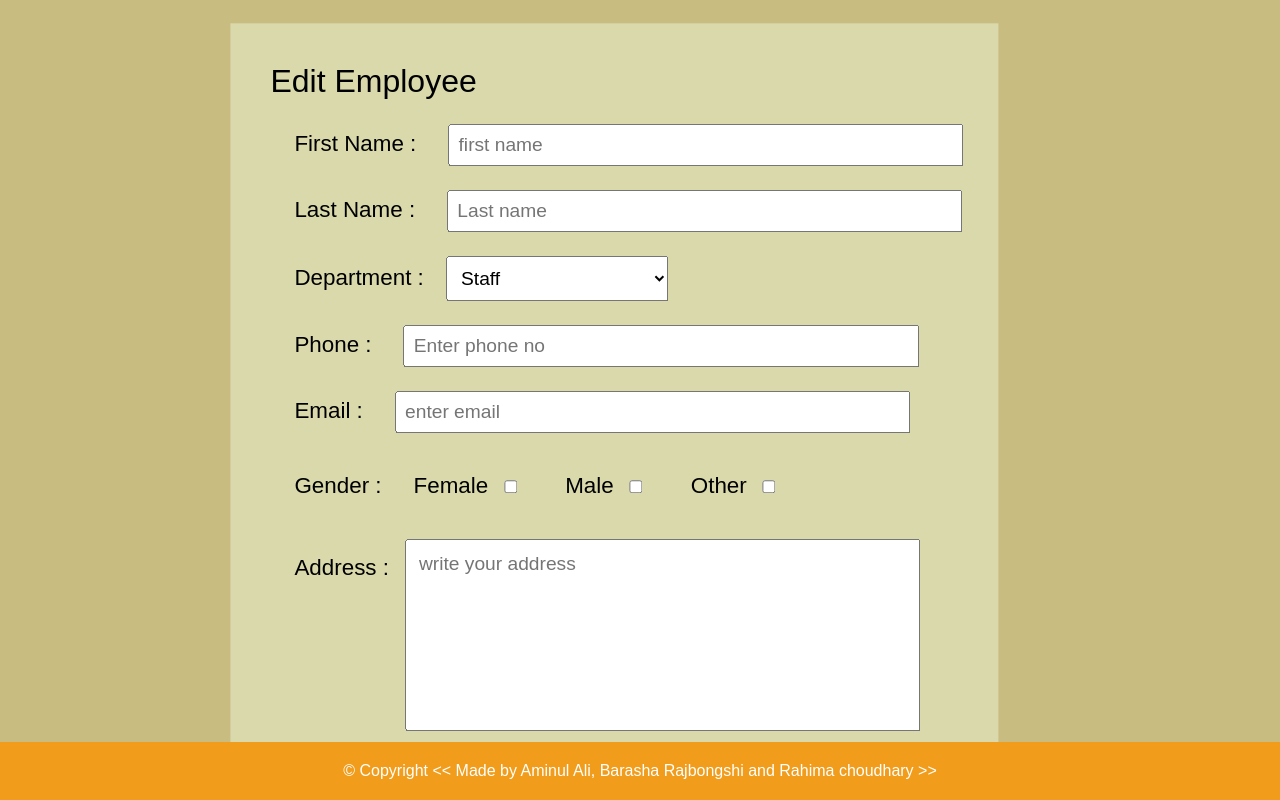
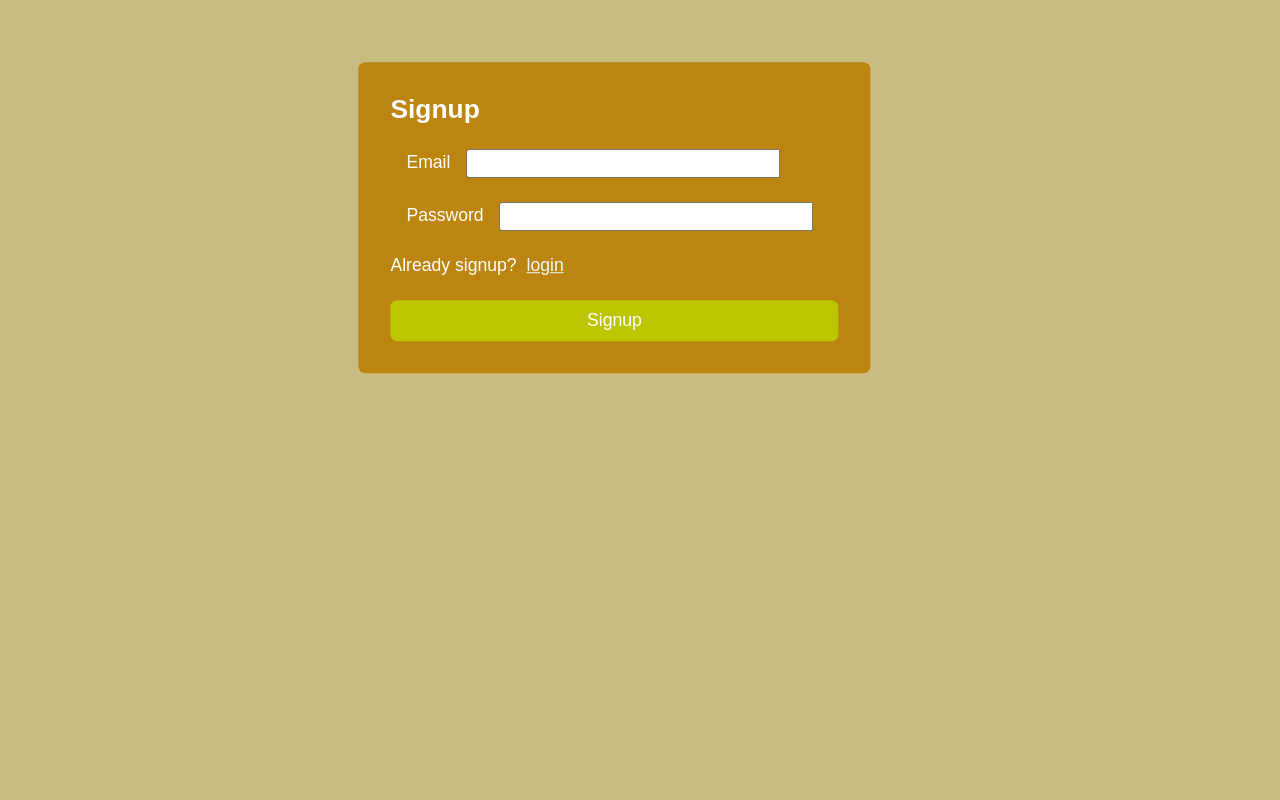
Before and after one commit to Aminul-123/employee-management-system, a React app: page /edit-details/1 in a window 1280 px wide. Built offline with nearby package versions, Linux system fonts and the light colour scheme; no server answers; the database is empty; the HTML template or start-up script is replaced by a standard one.

Commit message:
login functionality added

```diff
--- a/src/App.jsx
+++ b/src/App.jsx
@@ -1,16 +1,20 @@
-import React from 'react'
+import React, { useContext } from 'react'
 import { createBrowserRouter, RouterProvider } from 'react-router-dom'
 import Applayout from './components/Applayout'
 import Home from './components/Home'
 import AddDetails from './components/AddDetails'
 import EmployeeDetails from './components/EmployeeDetails'
 import EditDetailsForm from './components/EditDetailsForm'
+import Login from './auth/Login'
+import { AuthContext } from './context/FirebaseAuthProvider'
 
 function App() {
+  const {user} = useContext(AuthContext)
   const browserRouter = createBrowserRouter([
     {
       element : <Applayout />,
       children : [
+
         {
           path : '/',
           element : <Home />
@@ -30,7 +34,12 @@ function App() {
       ]
     }
   ])
+
+  if (user === null) {
+    return <Login />
+  }
   return (
+
     <RouterProvider router={browserRouter} />
   )
 }
--- /dev/null
+++ b/src/auth/Login.jsx
@@ -0,0 +1,78 @@
+import React, { useContext, useState } from 'react'
+import { AuthContext } from '../context/FirebaseAuthProvider';
+
+function Login() {
+  const {handleSignUp, handleSignIn} = useContext(AuthContext);
+  const [email, setEmail]  = useState('');
+  const [password, setPassword] = useState('');
+  const [showLogin , setShowLogin] = useState(false)
+
+ async function handleSignUpSubmit (e) {
+  try {
+
+    e.preventDefault();
+    await handleSignUp(email, password);
+
+     } catch (err) {
+    console.log(err)
+   }
+  }
+  function handleShowLogin () {
+    setShowLogin(true);
+  }
+  function handleShowSignUp () {
+    setShowLogin(false)
+  }
+
+  async function handleLoginSubmit (e) {
+    try {
+
+      e.preventDefault()
+      await handleSignIn(email, password);
+
+    } catch (err) {
+      console.log(err);
+    }
+
+  }
+  return (
+    <>
+
+
+    <form className='login-form'>
+        <h2> {showLogin ? 'Login' : 'Signup'} </h2>
+        <div>
+            <label htmlFor="email">Email</label>
+            <input type="email" name='email' required
+            onChange={(e) => setEmail(e.target.value)} />
+        </div>
+        <div>
+            <label htmlFor="password">Password</label>
+            <input type="password" required
+             onChange={(e) => setPassword(e.target.value)}/>
+        </div>
+        <p>Already <span>{showLogin ?  'logged in': 'signup' }? </span> {showLogin ? <span
+        onClick={handleShowSignUp}
+        className='auth-option'
+        >
+          {/* should open signup */}
+          SignUp
+        </span> : <span onClick={handleShowLogin}
+        className='auth-option'>
+          {/* should open login */}
+          login
+        </span> } </p>
+        {
+          showLogin ? (
+            <button onClick={handleLoginSubmit} className='sign-btn' >Login</button>
+          ) : (
+            <button onClick={handleSignUpSubmit} className='sign-btn' >Signup</button>
+
+          )
+        }
+    </form>
+    </>
+  )
+}
+
+export default Login
--- a/src/components/Applayout.jsx
+++ b/src/components/Applayout.jsx
@@ -20,11 +20,7 @@ function Applayout() {
   return (
     <>
     <Outlet />
-    <footer>
-        <p>
-          &copy; Copyright &lt;&lt; Made by <span>Aminul Ali, Barasha Rajbongshi and Rahima choudhary </span> &gt;&gt;
-        </p>
-    </footer>
+
     </>
   )
 }
--- /dev/null
+++ b/src/components/Footer.jsx
@@ -0,0 +1,15 @@
+import React from 'react'
+
+function Footer() {
+  return (
+    <>
+    <footer>
+        <p>
+          &copy; Copyright &lt;&lt; Made by <span>Aminul Ali, Barasha Rajbongshi and Rahima choudhary </span> &gt;&gt;
+        </p>
+    </footer>
+    </>
+  )
+}
+
+export default Footer
--- a/src/components/Home.jsx
+++ b/src/components/Home.jsx
@@ -3,6 +3,10 @@ import { Link } from 'react-router-dom';
 import Card from './Card';
 import { useFirebaseContext } from '../context/FirebaseContext';
 import {MoonLoader} from 'react-spinners'
+import Footer from './Footer';
+import { signOut } from 'firebase/auth';
+import { auth } from '../context/FirebaseAuthProvider';
+
 function Home() {
   const {data} = useFirebaseContext()
   const [name, setName] = useState('')
@@ -14,6 +18,7 @@ function Home() {
 
 
   return (
+    <>
     <div className="home">
       <div className='employee-heading'>
         <h2>🎑ALL EMPLOYEE CARDS🎑</h2>
@@ -23,6 +28,7 @@ function Home() {
        onChange={(e) => setName(e.target.value)}
        />
         </form>
+        <button onClick={() => signOut(auth)} className='btn btn-signout'>Signout</button>
       </div>
       <div className='all-cards'>
 
@@ -50,6 +56,8 @@ function Home() {
 
       </div>
     </div>
+    <Footer />
+    </>
   )
 }
 
--- /dev/null
+++ b/src/context/FirebaseAuthProvider.jsx
@@ -0,0 +1,54 @@
+import { createContext, useEffect, useState } from "react"
+import { getAuth, createUserWithEmailAndPassword, signInWithEmailAndPassword, onAuthStateChanged } from "firebase/auth";
+
+ export const AuthContext = createContext();
+
+export  const auth = getAuth();
+
+function FirebaseAuthProvider ({children}) {
+    const [user, setUser] = useState(null)
+
+    async function handleSignUp (email, password) {
+          try {
+
+            await createUserWithEmailAndPassword(auth, email, password)
+            .then((val) => {
+                alert(`WELCOME || SIGNUP SUCCESSFULL`);
+            })
+            .catch((err) => alert(`There is an error in Signup : ${err}`))
+        }
+        catch (error) {
+            console.log(error.message)
+        }
+    }
+
+    async function handleSignIn (email, password) {
+        try {
+            await signInWithEmailAndPassword(auth, email, password)
+            .then((val) => {
+                alert('WELCOME BACK || LOGIN SUCCESSFULL');
+            })
+            .catch((err) => {
+                throw new Error(err)
+            })
+        } catch (err) {
+            alert(err.message);
+        }
+    }
+
+
+    useEffect(() => {
+        onAuthStateChanged(auth, (_user) => {
+            if (_user) setUser(_user) ;
+            else setUser(null);
+        })
+    }, [])
+
+
+    return <AuthContext.Provider  value={{
+        handleSignUp, handleSignIn, user
+    }}>
+        {children}
+    </AuthContext.Provider>
+}
+export default FirebaseAuthProvider;
--- a/src/context/FirebaseContext.jsx
+++ b/src/context/FirebaseContext.jsx
@@ -35,12 +35,10 @@ function FirebaseProvider ({children}) {
           }
           getAllEmployee()
         }, [data?.length])
-// console.log(data.map((elem) => elem.ID))
 
 
     async function addEmployee (employee) {
-        const res = await addDoc(collection(firestore, 'add-employee'), employee )
-      //  console.log(res)
+        await addDoc(collection(firestore, 'add-employee'), employee )
     }
     return (
         <FirebaseContext.Provider value={{app, addEmployee, firestore , data, err}} >
--- a/src/index.css
+++ b/src/index.css
@@ -40,6 +40,16 @@ body {
   font-size: 1.7rem;
   font-weight: lighter;
 }
+.btn-signout {
+  background-color: #bdc004;
+  padding: 10px;
+  outline: none;
+  border: none;
+  color: rgb(255, 255, 255);
+  /* transform: translateX(12em); */
+  position: fixed;
+  right: 3rem;
+}
 .add-employee-link {
   padding: 10px;
   /* border: 1px solid #fcf3f3; */
@@ -52,6 +62,46 @@ body {
 .add-employee-link:hover {
   background-color: #ae0051e5;
   transition: all;
+}
+
+/* login and signup */
+.login-form {
+  height: 40%;
+  width: 40%;
+  background-color: #bb850f;
+  color: white;
+  border-radius: 7px;
+  display: flex;
+  flex-direction: column;
+  justify-content: center;
+  padding: 2rem;
+  font-size: 1.1rem;
+  transform: translate(70%, 20%);
+  /* align-items: center; */
+}
+.login-form input {
+  padding: 5px;
+  width: 70%;
+}
+.login-form .auth-option {
+  color: rgb(236, 251, 253);
+  text-decoration: underline;
+  cursor: pointer;
+  padding: 5px;
+  border-radius: 8px;
+}
+.login-form .auth-option:hover {
+  background-color: #06b3b3;
+  transition: all;
+}
+.login-form .sign-btn {
+  padding: 10px;
+  background-color: #bdc400;
+  color: white;
+  border: none;
+  border-radius: 7px;
+  cursor: pointer;
+  font-size: 1.1rem;
 }
 
 /* all cards */
@@ -232,23 +282,29 @@ footer {
 
 }
 
-@media screen and (max-width : 724px) {
-  .home > div > h2 {
-    font-size: 1rem;
-    width: 70%;
-  }
-  .home .employee-heading {
-    gap: 10px;
-  }
-  .all-cards {
-    transform: translateX(5rem);
-  }
-}
 
 @media screen and (max-width : 379px) {
+  /* smallest mobile device */
   .home > div > h2 {
     font-size: 13px;
     width: 50%;
+  }
+  .login-form {
+    /* width: 40%; */
+  width: 91%;
+  padding: 1rem;
+  font-size: 1rem;
+  transform: none;
+  /* align-items: center; */
+  margin: 8rem 1rem 1rem 1rem;
+
+  }
+  .login-form input {
+    width: 50%;
+  }
+  .btn-signout {
+    display: none;
+
   }
   .search {
     display: none;
@@ -373,8 +429,7 @@ and (max-width : 779px) {
     border-radius: 7px;
   }
 }
-@media screen and (min-width : 779px) and
-(max-width : 1024px) {
+@media screen and (min-width : 779px) and (max-width : 1024px) {
   .home > div > h2 {
     font-size: 1.2rem;
   }
--- a/src/main.jsx
+++ b/src/main.jsx
@@ -3,12 +3,14 @@ import { createRoot } from 'react-dom/client'
 import App from './App.jsx'
 import './index.css'
 import FirebaseProvider from './context/FirebaseContext.jsx'
+import FirebaseAuthProvider from './context/FirebaseAuthProvider.jsx'
 
 createRoot(document.getElementById('root')).render(
   <StrictMode>
-    <FirebaseProvider >
-       <App />
-
-    </FirebaseProvider>
+    <FirebaseAuthProvider>
+      <FirebaseProvider >
+           <App />
+      </FirebaseProvider>
+    </FirebaseAuthProvider>
   </StrictMode>,
 )
```
